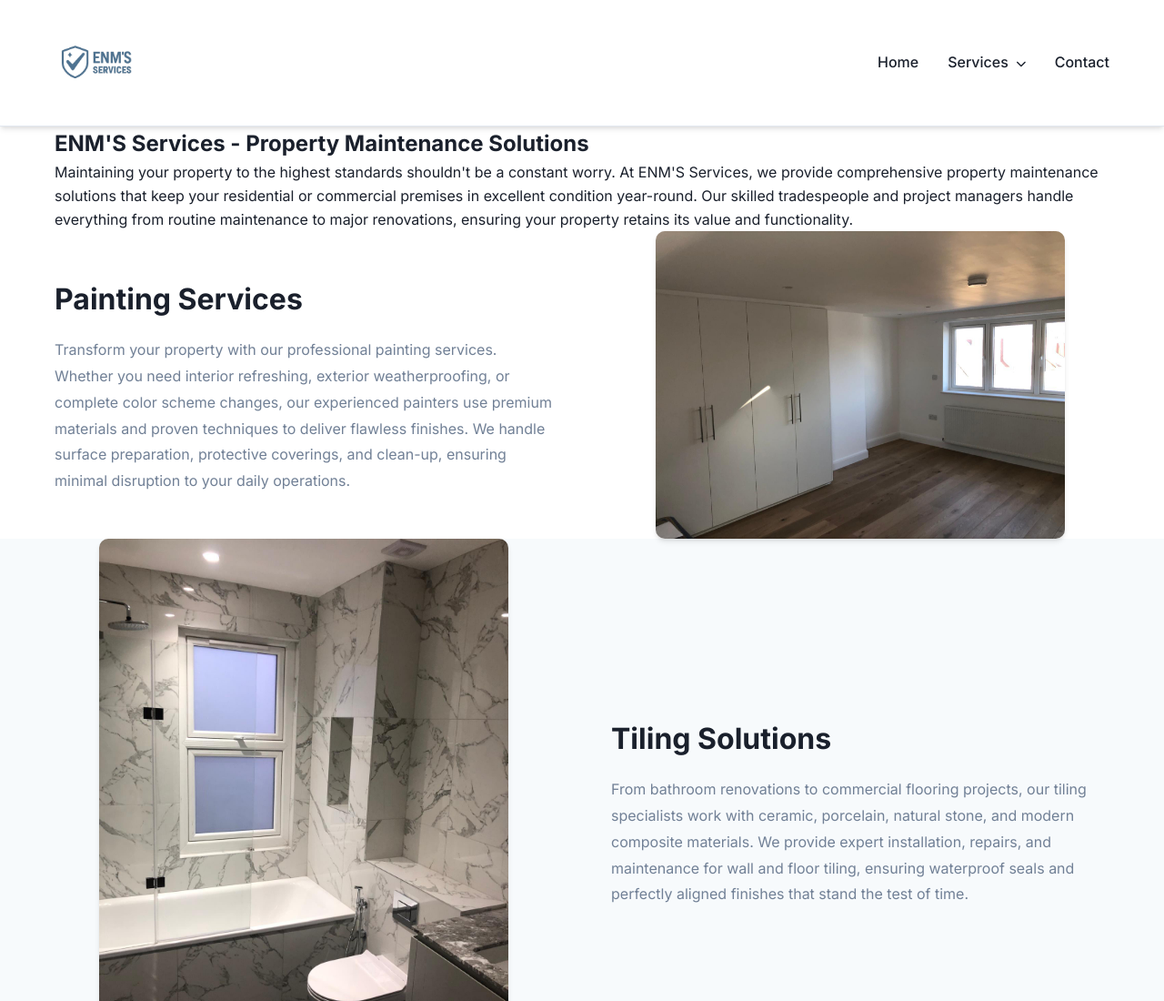
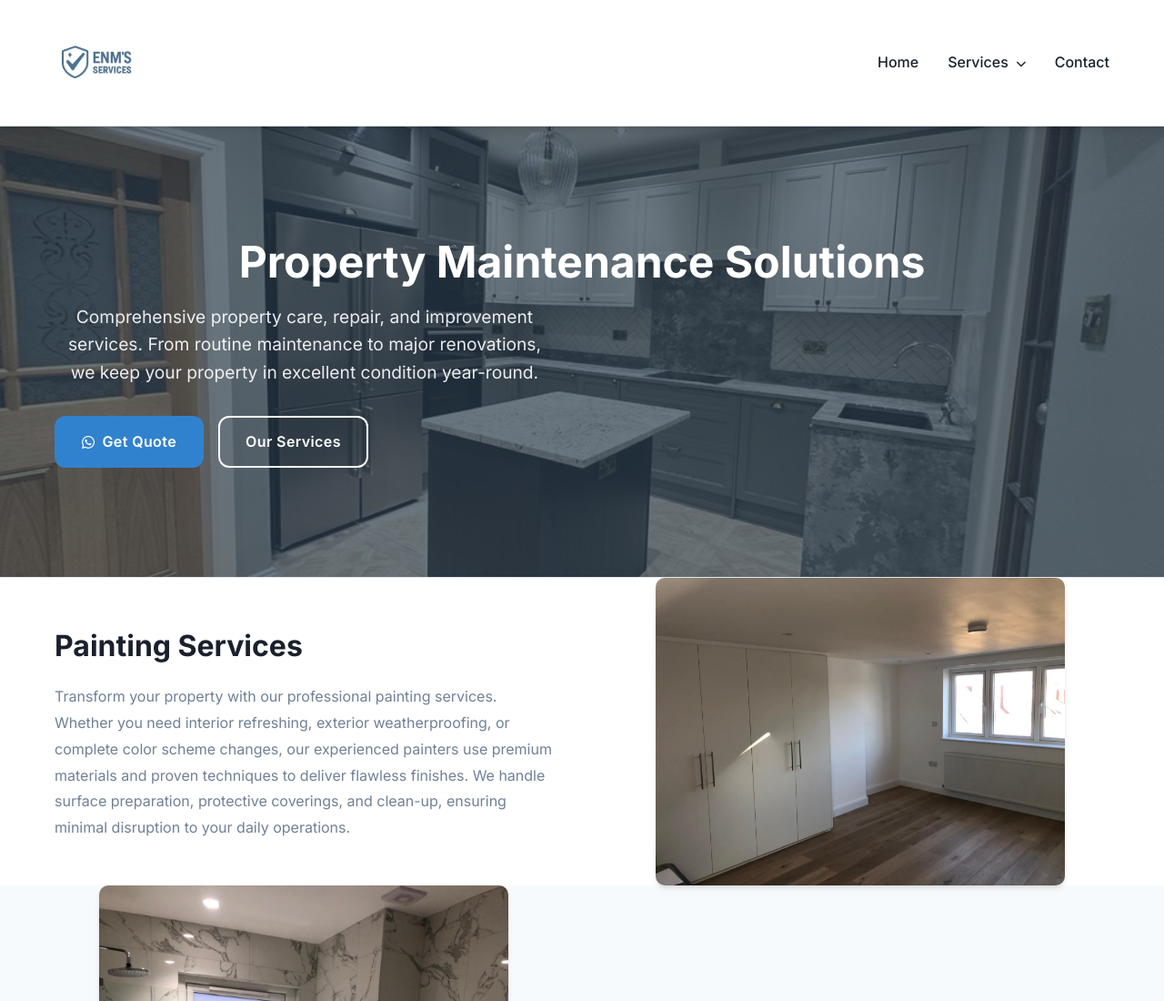
Before and after one commit to Naha2112/ENM-services, a plain HTML site: page property-maintenance.html in a window 1280 px wide. Shown: the top 1100 px of the page at 91% size. Drawn offline with Linux system fonts and the light colour scheme.

Commit message:
Add modern hero section to property maintenance page
- Replace basic intro section with modern hero design
- Use kitchen island.jpg as background image for property theme
- Add call-to-action buttons (WhatsApp quote and services)
- Match security page hero styling for consistency
- Include centered layout with compelling copy
- Add anchor link for smooth navigation to services

```diff
--- a/property-maintenance.html
+++ b/property-maintenance.html
@@ -38,16 +38,23 @@
     </header>
 
     <main>
-        <!-- Intro Section -->
-        <section class="content-section">
-            <div class="container">
-                <h2>ENM'S Services - Property Maintenance Solutions</h2>
-                <p>Maintaining your property to the highest standards shouldn't be a constant worry. At ENM'S Services, we provide comprehensive property maintenance solutions that keep your residential or commercial premises in excellent condition year-round. Our skilled tradespeople and project managers handle everything from routine maintenance to major renovations, ensuring your property retains its value and functionality.</p>
+        <section class="hero" style="background-image: url('images/kitchen island.jpg'); padding: 120px 0;">
+            <div class="hero-container" style="grid-template-columns: 1fr; text-align: center;">
+                <div class="hero-content">
+                    <h1 class="hero-title">Property Maintenance Solutions</h1>
+                    <p class="hero-subtitle">Comprehensive property care, repair, and improvement services. From routine maintenance to major renovations, we keep your property in excellent condition year-round.</p>
+                    <div class="hero-buttons">
+                        <a href="https://wa.me/447356238036?text=Hi%2C%20I%27d%20like%20a%20quote%20for%20property%20maintenance" target="_blank" class="btn btn-primary">
+                            <i class="fab fa-whatsapp"></i> Get Quote
+                        </a>
+                        <a href="#services" class="btn btn-secondary">Our Services</a>
+                    </div>
+                </div>
             </div>
         </section>
 
         <!-- Alternating Service Sections -->
-        <section class="content-section">
+        <section id="services" class="content-section">
             <div class="service-card-mobile">
                 <div class="container service-content-grid">
                     <div class="service-text">
```
Also changed, not shown: images/kitchen island.jpg (added).
